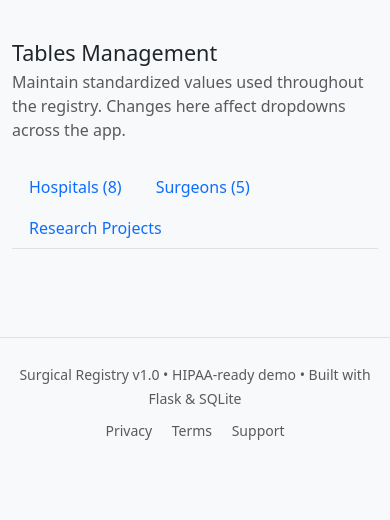
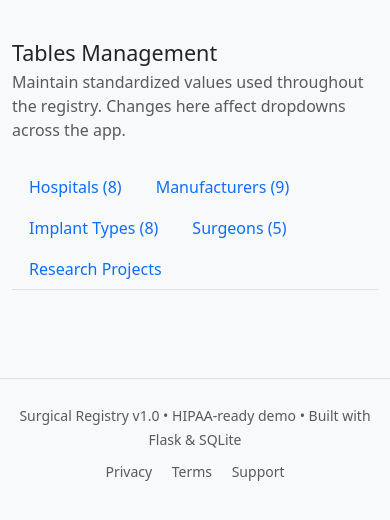
Before and after one commit to echo11dev/surgical-registry, a Flask app: page /lookups in a window 390 px wide. Shown: the part 70-590 px from the top of the page. Run offline with Flask 3, Linux system fonts and the light colour scheme; data comes from the database, SQL or seed files in the repository.

Commit message:
Add files via upload

```diff
--- a/templates/base.html
+++ b/templates/base.html
@@ -193,9 +193,9 @@
 
     <!-- Common JS -->
     <script>
-        // Auto-dismiss alerts after 5 seconds
+        // Auto-dismiss alerts after 5 seconds (except persistent ones)
         setTimeout(() => {
-            document.querySelectorAll('.alert').forEach(alert => {
+            document.querySelectorAll('.alert:not(.alert-persistent)').forEach(alert => {
                 const bsAlert = new bootstrap.Alert(alert);
                 bsAlert.close();
             });
--- a/templates/lookups.html
+++ b/templates/lookups.html
@@ -15,6 +15,12 @@
     <!-- Implant Types and Manufacturers removed from lookup management (managed in Implant Master page) -->
     <li class="nav-item" role="presentation">
         <button class="nav-link" id="hospitals-tab" data-bs-toggle="tab" data-bs-target="#hospitals" type="button" role="tab">Hospitals ({{ lookups.hospitals|length }})</button>
+    </li>
+    <li class="nav-item" role="presentation">
+        <button class="nav-link" id="manufacturers-tab" data-bs-toggle="tab" data-bs-target="#manufacturers" type="button" role="tab">Manufacturers ({{ lookups.manufacturers|length }})</button>
+    </li>
+    <li class="nav-item" role="presentation">
+        <button class="nav-link" id="implant-types-tab" data-bs-toggle="tab" data-bs-target="#implant-types" type="button" role="tab">Implant Types ({{ lookups.implant_types|length }})</button>
     </li>
     <li class="nav-item" role="presentation">
         <button class="nav-link" id="surgeons-tab" data-bs-toggle="tab" data-bs-target="#surgeons" type="button" role="tab">Surgeons ({{ lookups.surgeons|length }})</button>
@@ -98,6 +104,60 @@
                             <td class="text-end">
                                 <form action="{{ url_for('delete_lookup', table='hospitals', entry_id=item.id) }}" method="POST" class="d-inline">
                                     <button type="button" class="btn btn-sm btn-outline-danger" onclick="if(confirm('Delete this hospital?')) this.form.submit();">Delete</button>
+                                </form>
+                            </td>
+                        </tr>
+                        {% endfor %}
+                    </tbody>
+                </table>
+            </div>
+        </div>
+    </div>
+
+    <!-- Manufacturers -->
+    <div class="tab-pane fade" id="manufacturers" role="tabpanel">
+        <div class="card">
+            <div class="card-header d-flex justify-content-between align-items-center">
+                <span>Manufacturers</span>
+                <button class="btn btn-sm btn-primary" data-bs-toggle="modal" data-bs-target="#addModal" data-table="manufacturers" data-title="Add Manufacturer">+ Add</button>
+            </div>
+            <div class="card-body p-0">
+                <table class="table table-sm mb-0">
+                    <thead><tr><th>Name</th><th class="text-end">Actions</th></tr></thead>
+                    <tbody>
+                        {% for item in lookups.manufacturers %}
+                        <tr>
+                            <td>{{ item.name }}</td>
+                            <td class="text-end">
+                                <form action="{{ url_for('delete_lookup', table='manufacturers', entry_id=item.id) }}" method="POST" class="d-inline">
+                                    <button type="button" class="btn btn-sm btn-outline-danger" onclick="if(confirm('Delete this manufacturer?')) this.form.submit();">Delete</button>
+                                </form>
+                            </td>
+                        </tr>
+                        {% endfor %}
+                    </tbody>
+                </table>
+            </div>
+        </div>
+    </div>
+
+    <!-- Implant Types -->
+    <div class="tab-pane fade" id="implant-types" role="tabpanel">
+        <div class="card">
+            <div class="card-header d-flex justify-content-between align-items-center">
+                <span>Implant Types</span>
+                <button class="btn btn-sm btn-primary" data-bs-toggle="modal" data-bs-target="#addModal" data-table="implant_types" data-title="Add Implant Type">+ Add</button>
+            </div>
+            <div class="card-body p-0">
+                <table class="table table-sm mb-0">
+                    <thead><tr><th>Name</th><th class="text-end">Actions</th></tr></thead>
+                    <tbody>
+                        {% for item in lookups.implant_types %}
+                        <tr>
+                            <td>{{ item.name }}</td>
+                            <td class="text-end">
+                                <form action="{{ url_for('delete_lookup', table='implant_types', entry_id=item.id) }}" method="POST" class="d-inline">
+                                    <button type="button" class="btn btn-sm btn-outline-danger" onclick="if(confirm('Delete this implant type?')) this.form.submit();">Delete</button>
                                 </form>
                             </td>
                         </tr>
--- a/templates/surgery_detail.html
+++ b/templates/surgery_detail.html
@@ -24,7 +24,7 @@
                 <div class="text-muted">
                     <strong>Patient:</strong> <a href="{{ url_for('patient_detail', patient_id=patient.id) }}" class="text-decoration-none">{{ patient.full_name }}</a> ({{ patient.mrn }})<br>
                     <strong>Surgeon:</strong> {{ surgery.surgeon.name if surgery.surgeon else '—' }}<br>
-                    <strong>Hospital:</strong> {{ surgery.hospital.name if surgery.hospital else '—' }} • {{ surgery.operating_room or '—' }}
+                    <strong>Hospital:</strong> {{ surgery.hospital.name if surgery.hospital else '—' }}
                     {% if surgery.duration_minutes %}<br><strong>Duration:</strong> {{ surgery.duration_minutes }} minutes{% endif %}
                 </div>
             </div>
@@ -87,7 +87,7 @@
 </div>
 
 {% if surgery.joint and (surgery.joint|lower == 'hip' or surgery.joint|lower == 'knee') %}
-<div class="alert {% if missing_implants %}alert-warning{% else %}alert-success{% endif %} py-2 mb-3">
+<div class="alert {% if missing_implants %}alert-warning{% else %}alert-success{% endif %} py-2 mb-3 alert-persistent">
     {% if missing_implants %}
         <i class="bi bi-exclamation-triangle me-2"></i>
         <strong>Missing mandatory implants for this Primary {{ surgery.joint }}:</strong>
```
Also changed, not shown: templates/patient_detail.html (+2 -7 lines).
